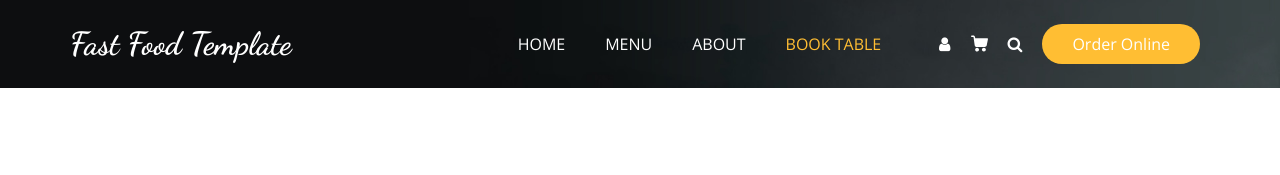
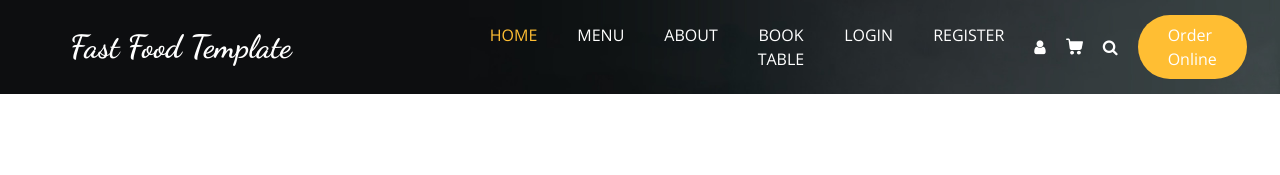
Before and after one commit to Stream-Artisan/fast-food-template, a website: page book.html in a window 1280 px wide. Shown: the top 175 px of the page. Drawn offline with nearby package versions, Linux system fonts and the light colour scheme; some packages are replaced by stand-ins of ours.

Commit message:
its working

```diff
--- a/book.html
+++ b/book.html
@@ -53,9 +53,9 @@
           </button>
 
           <div class="collapse navbar-collapse" id="navbarSupportedContent">
-            <ul class="navbar-nav  mx-auto ">
-              <li class="nav-item">
-                <a class="nav-link" href="index.html">Home </a>
+     <ul class="navbar-nav  mx-auto ">
+              <li class="nav-item active">
+                <a class="nav-link" href="index.html">Home <span class="sr-only">(current)</span></a>
               </li>
               <li class="nav-item">
                 <a class="nav-link" href="menu.html">Menu</a>
@@ -63,8 +63,20 @@
               <li class="nav-item">
                 <a class="nav-link" href="about.html">About</a>
               </li>
-              <li class="nav-item active">
-                <a class="nav-link" href="book.html">Book Table <span class="sr-only">(current)</span> </a>
+              <li class="nav-item">
+                <a class="nav-link" href="book.html">Book Table</a>
+              </li>
+              <!-- <li class="nav-item">
+                <a class="nav-link" href="cart.html">Cart</a>
+              </li>
+              <li class="nav-item">
+                <a class="nav-link" href="account.html">Account</a>
+              </li> -->
+              <li class="nav-item">
+                <a class="nav-link" href="login.html">Login</a>
+              </li>
+              <li class="nav-item">
+                <a class="nav-link" href="register.html">Register</a>
               </li>
             </ul>
             <div class="user_option">
```
Also changed, not shown: about.html (+17 -5 lines), account.html (+3 -3 lines), cart.html (+1 -1 lines), checkout.html (+1 -1 lines), index.html (+1 -1 lines), menu.html (+17 -5 lines), order.html (+1 -1 lines), register.html (+7 -2 lines).
